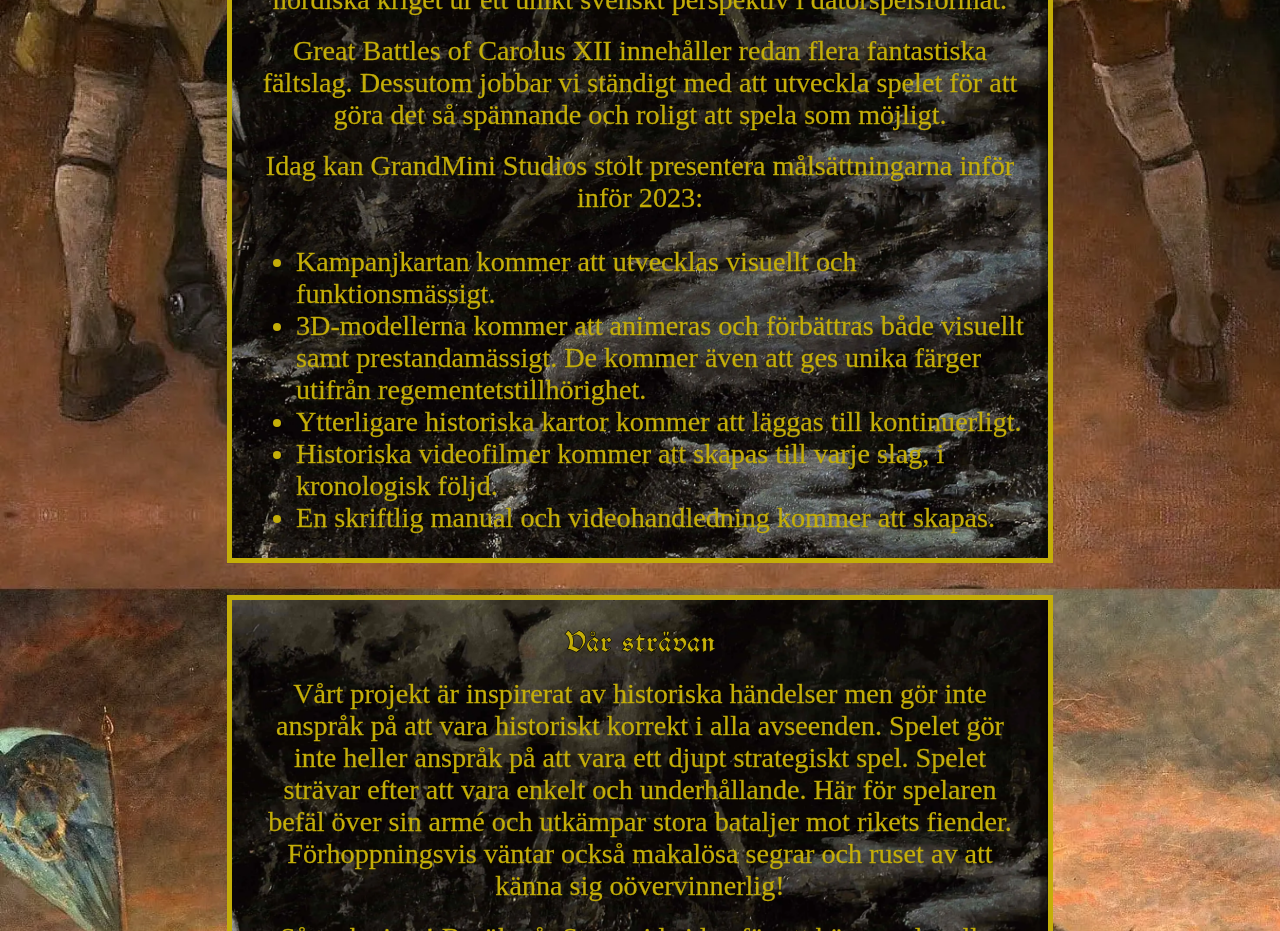
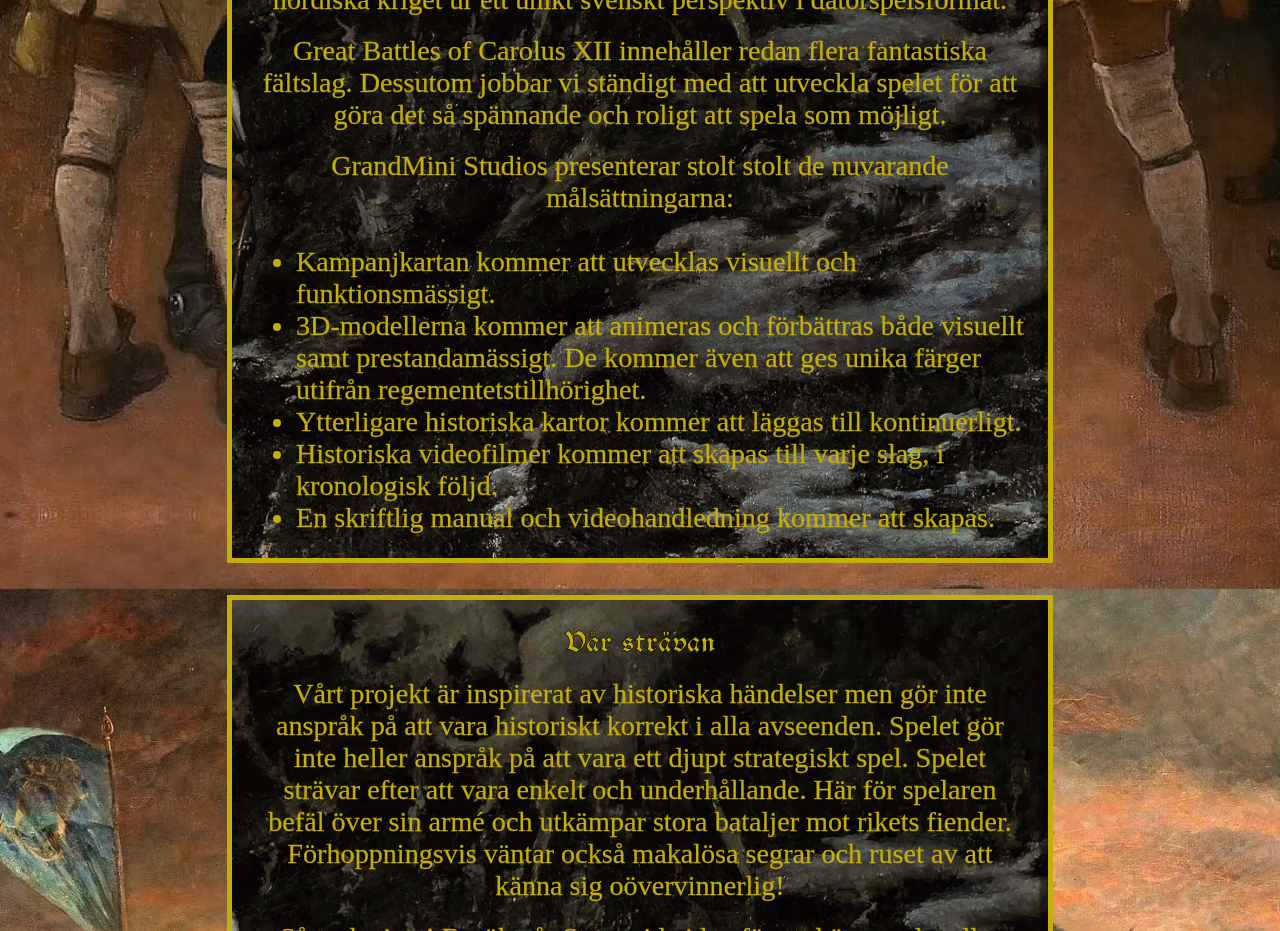
Before and after one commit to CarolusAntonius/grandmini-studios-master, a plain HTML site: page index.html in a window 1280 px wide. Shown: the part 1020-1951 px from the top of the page. Drawn offline with Linux system fonts and the light colour scheme.

Commit message:
Update index.html

```diff
--- a/index.html
+++ b/index.html
@@ -88,8 +88,7 @@
           göra det så spännande och roligt att spela som möjligt.
         </p>
         <p>
-          Idag kan GrandMini Studios stolt presentera målsättningarna inför
-          inför 2023:
+          GrandMini Studios presenterar stolt stolt de nuvarande målsättningarna:
         </p>
         <ul>
             <li>Kampanjkartan kommer att utvecklas visuellt och funktionsmässigt.</li>
```
